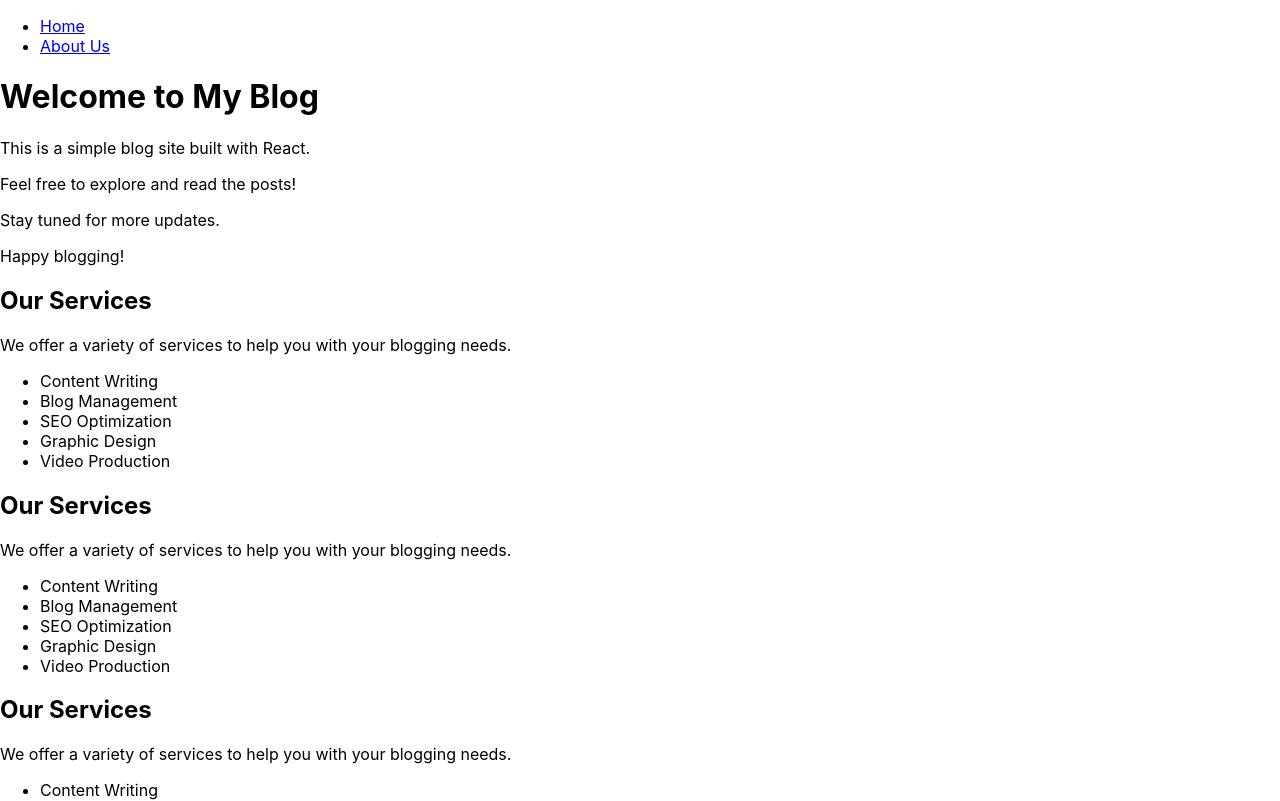
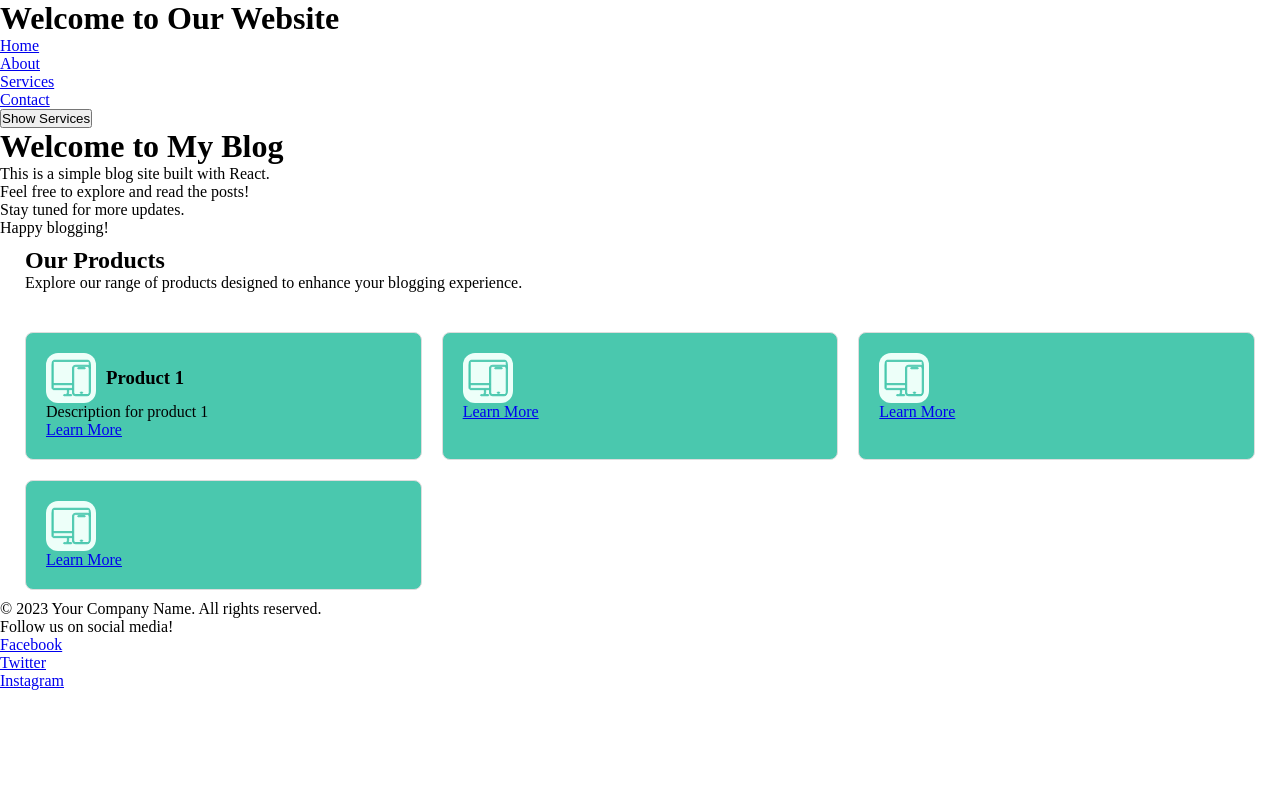
Before and after one commit to mnoor920/batch_808_blog, a React (Create React App) app: page / in a window 1280 px wide. Shown: the top 801 px of the page. Built offline with nearby package versions, Linux system fonts and the light colour scheme.

Commit message:
state and props updated

```diff
--- a/src/App.js
+++ b/src/App.js
@@ -1,3 +1,4 @@
+import Layout from "./layout";
 import AboutUsPage from "./pages/aboutus";
 import Homepage from "./pages/homepage";
 import { Routes, Route, Link } from "react-router-dom"
@@ -6,17 +7,13 @@ import { Routes, Route, Link } from "react-router-dom"
 function App() {
   return (
     <div className="App">
-      <nav>
-        <ul>
-          <li><Link to="/">Home</Link></li>
-          <li><Link to="/about">About Us</Link></li>
-        </ul>
-      </nav>
-      <Routes>
-        <Route path="/" exact element={<Homepage />} />
-        <Route path="/about" exact element={<AboutUsPage />} />
-        <Route path="/about" exact element={<AboutUsPage />} />
-      </Routes>
+      <Layout>
+        <Routes>
+          <Route path="/" exact element={<Homepage />} />
+          <Route path="/about" exact element={<AboutUsPage />} />
+          <Route path="/about" exact element={<AboutUsPage />} />
+        </Routes>
+      </Layout>
       {/* <Homepage />
       <AboutUsPage /> */}
     </div>
--- /dev/null
+++ b/src/components/serviceCard.jsx
@@ -0,0 +1,24 @@
+import React from 'react'
+import { Link } from 'react-router-dom'
+import Icon from '../assets/Icon.svg'
+
+const ServiceCard = ({ title, desc, link }) => {
+    return (
+        <div className="service-card" >
+            <div className="top_part_card">
+                <div className="img">
+                    <img src={Icon} alt="Service" />
+                </div>
+                <div className="title">
+                    <h3>{title}</h3>
+                </div>
+            </div>
+            <p>{desc}</p>
+            <Link to={link} className="btn">
+                Learn More
+            </Link>
+        </div>
+    )
+}
+
+export default ServiceCard
--- a/src/index.css
+++ b/src/index.css
@@ -1,13 +1,44 @@
-body {
+* {
   margin: 0;
-  font-family: -apple-system, BlinkMacSystemFont, 'Segoe UI', 'Roboto', 'Oxygen',
-    'Ubuntu', 'Cantarell', 'Fira Sans', 'Droid Sans', 'Helvetica Neue',
-    sans-serif;
-  -webkit-font-smoothing: antialiased;
-  -moz-osx-font-smoothing: grayscale;
+  padding: 0;
+  box-sizing: border-box;
 }
 
-code {
-  font-family: source-code-pro, Menlo, Monaco, Consolas, 'Courier New',
-    monospace;
+.our-services,
+.our-products {
+  max-width: 1250px;
+  margin: 0 auto;
+  padding: 10px;
 }
+
+.services-list,
+.product_list {
+  margin-top: 40px;
+  display: grid;
+  grid-template-columns: repeat(3, 1fr);
+  gap: 20px;
+}
+
+.service-card {
+  background-color: #4AC8AE;
+  border: 1px solid #ddd;
+  border-radius: 8px;
+  padding: 20px;
+}
+
+.top_part_card {
+  display: flex;
+  align-items: center;
+  gap: 10px;
+}
+
+.top_part_card img {
+  width: 50px;
+  height: 50px;
+  background: #EDFFF9;
+  border-radius: 12px;
+  padding: 5px;
+  display: flex;
+  align-items: center;
+  justify-content: center;
+}
--- /dev/null
+++ b/src/layout/footer.jsx
@@ -0,0 +1,19 @@
+import React from 'react'
+
+const Footer = () => {
+    return (
+        <div>
+            <footer>
+                <p>© 2023 Your Company Name. All rights reserved.</p>
+                <p>Follow us on social media!</p>
+                <ul>
+                    <li><a href="https://facebook.com">Facebook</a></li>
+                    <li><a href="https://twitter.com">Twitter</a></li>
+                    <li><a href="https://instagram.com">Instagram</a></li>
+                </ul>
+            </footer>
+        </div>
+    )
+}
+
+export default Footer
--- /dev/null
+++ b/src/layout/header.jsx
@@ -0,0 +1,21 @@
+import React from 'react'
+
+const Header = () => {
+    return (
+        <div>
+            <header>
+                <h1>Welcome to Our Website</h1>
+                <nav>
+                    <ul>
+                        <li><a href="/">Home</a></li>
+                        <li><a href="/about">About</a></li>
+                        <li><a href="/services">Services</a></li>
+                        <li><a href="/contact">Contact</a></li>
+                    </ul>
+                </nav>
+            </header>
+        </div>
+    )
+}
+
+export default Header
--- /dev/null
+++ b/src/layout/index.jsx
@@ -0,0 +1,15 @@
+import React from 'react'
+import Header from './header'
+import Footer from './footer'
+
+const Layout = ({ children }) => {
+    return (
+        <div>
+            <Header />
+            {children}
+            <Footer />
+        </div>
+    )
+}
+
+export default Layout
--- /dev/null
+++ b/src/pages/homepage/features/ourProducts.jsx
@@ -0,0 +1,23 @@
+import React from 'react'
+import ServiceCard from '../../../components/serviceCard'
+
+const OurProducts = ({ data }) => {
+    return (
+        <div className="our-products">
+            <h2>Our Products</h2>
+            <p>Explore our range of products designed to enhance your blogging experience.</p>
+            <div className="product_list">
+                <ServiceCard title={data[0].product_name}
+                    desc={data[0].product_desc}
+                    link={data[0].product_link}
+                />
+
+                <ServiceCard />
+                <ServiceCard />
+                <ServiceCard />
+            </div>
+        </div>
+    )
+}
+
+export default OurProducts
--- a/src/pages/homepage/features/ourServices.jsx
+++ b/src/pages/homepage/features/ourServices.jsx
@@ -1,17 +1,27 @@
 import React from 'react'
+import ServiceCard from '../../../components/serviceCard'
 
 const OurServices = () => {
+    const services = [
+        { title: 'Service 1', description: 'Description for service 1', link: '/services/1' },
+        { title: 'Service 2', description: 'Description for service 2', link: '/services/2', },
+        { title: 'Service 3', description: 'Description for service 3', link: '/services/3' },
+        { title: 'Service 4', description: 'Description for service 4', link: '/services/4' }
+    ];
     return (
-        <div>
+        <div className="our-services">
             <h2>Our Services</h2>
             <p>We offer a variety of services to help you with your blogging needs.</p>
-            <ul>
-                <li>Content Writing</li>
-                <li>Blog Management</li>
-                <li>SEO Optimization</li>
-                <li>Graphic Design</li>
-                <li>Video Production</li>
-            </ul>
+            <div className="services-list">
+                {services.map((service, index) => (
+                    <ServiceCard
+                        key={index}
+                        title={service.title}
+                        desc={service.description}
+                        link={service.link}
+                    />
+                ))}
+            </div>
         </div>
     )
 }
--- a/src/pages/homepage/index.jsx
+++ b/src/pages/homepage/index.jsx
@@ -1,15 +1,49 @@
-import React from 'react'
+import React, { useState } from 'react'
 import Banner from './features/banner'
 import OurServices from './features/ourServices'
+import OurProducts from './features/ourProducts'
 
 const Homepage = () => {
+    const [showBanner, setShowBanner] = useState(true);
+    const [showServices, setShowServices] = useState(false);
+    const [data, setData] = useState(
+        [
+            {
+                id: 1,
+                product_name: 'Product 1',
+                product_desc: 'Description for product 1',
+                product_link: '/products/1'
+            },
+            {
+                id: 2,
+                product_name: 'Product 2',
+                product_desc: 'Description for product 2',
+                product_link: '/products/2'
+            },
+            {
+                id: 3,
+                product_name: 'Product 3',
+                product_desc: 'Description for product 3',
+                product_link: '/products/3'
+            },
+            {
+                id: 4,
+                product_name: 'Product 4',
+                product_desc: 'Description for product 4',
+                product_link: '/products/4'
+            }
+        ]
+    )
+
+
+
     return (
         <div>
+            <button onClick={() => setShowServices(!showServices)} >Show {showServices ? 'Products' : 'Services'}</button>
             <Banner />
-            <OurServices />
-            <OurServices />
-            <OurServices />
-            <OurServices />
+            {showServices ? <OurServices /> : <OurProducts data={data} />}
+            {/* <OurServices /> */}
+
         </div>
     )
 }
```
Also changed, not shown: src/assets/Icon.svg (added), src/assets/icon.jsx (added).
